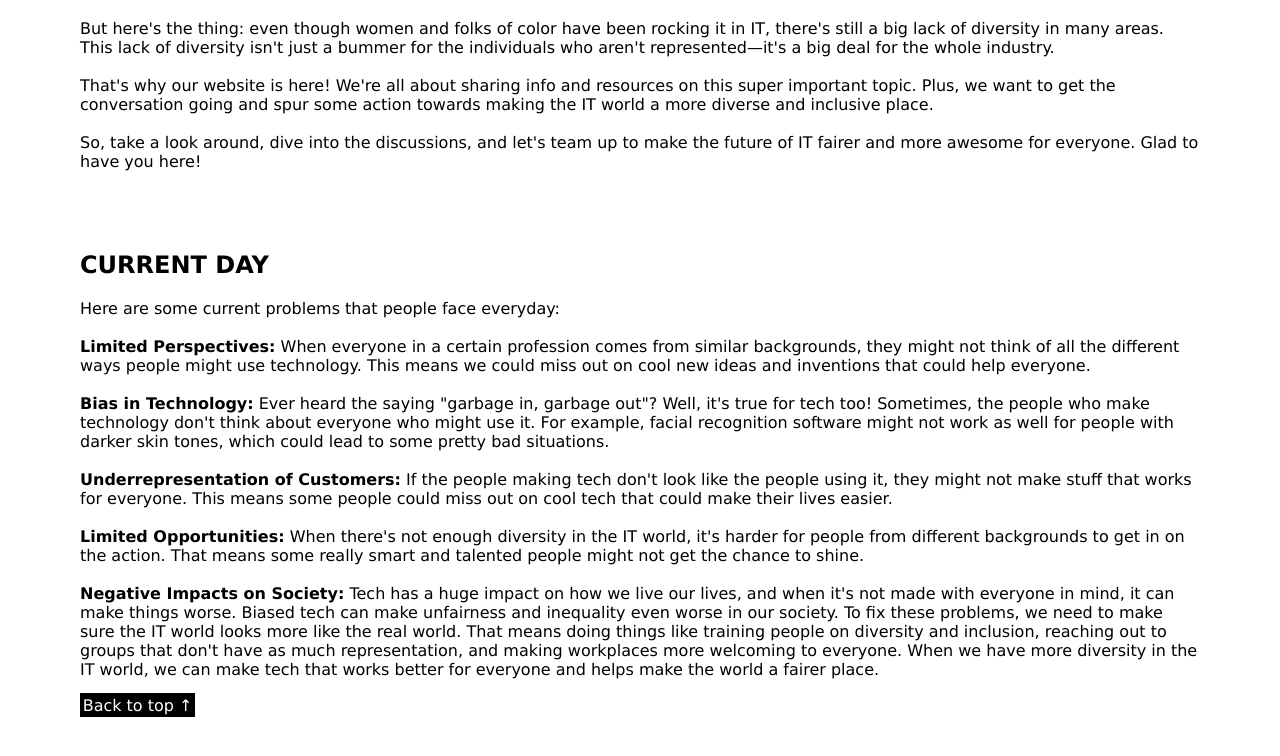
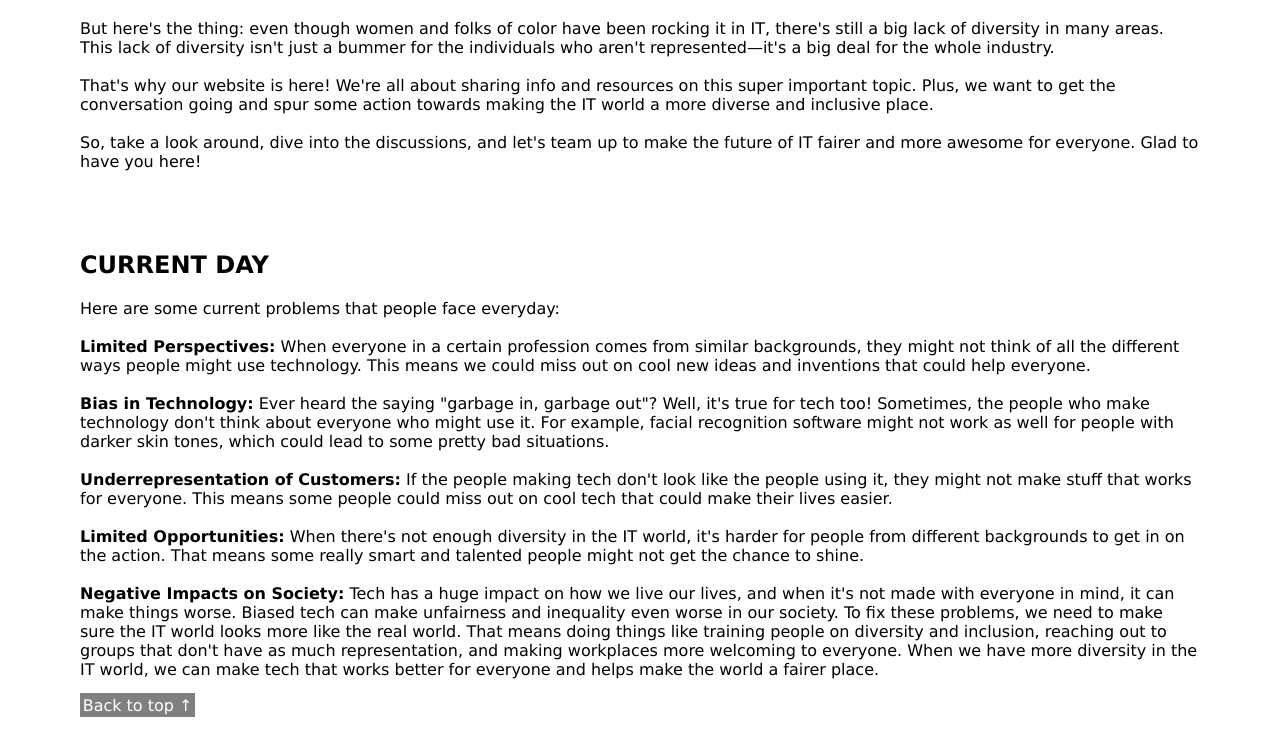
Before and after one commit to bananamangofruit69/Diversity, a plain HTML site: page index.html in a window 1280 px wide. In both pictures the pointer is over the link "Back to top ↑". Shown: the part 337-1093 px from the top of the page. Drawn offline with Linux system fonts and the light colour scheme.

Commit message:
Updated stylesheet.css

```diff
--- a/stylesheet/stylesheet.css
+++ b/stylesheet/stylesheet.css
@@ -35,6 +35,16 @@ footer a{
     text-decoration: none;
 }
 
+footer a:hover{
+    text-align: center;
+    background-color: grey;
+    font-family: Verdana, sans-serif;
+    width: 60pt;
+    padding: 2pt;
+    color: white;
+    text-decoration: none;
+}
+
 /* NAVIGATION BAR */
 nav a {
     font-family: Verdana, sans-serif;
```
